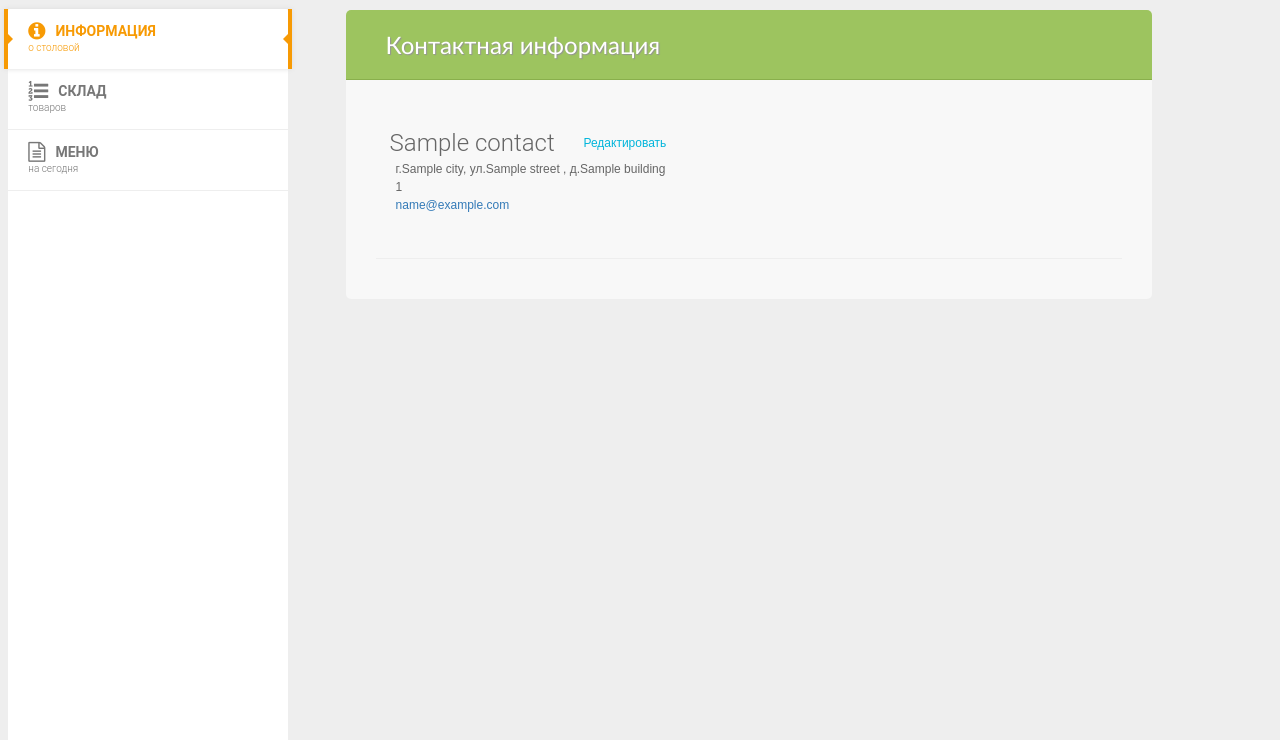
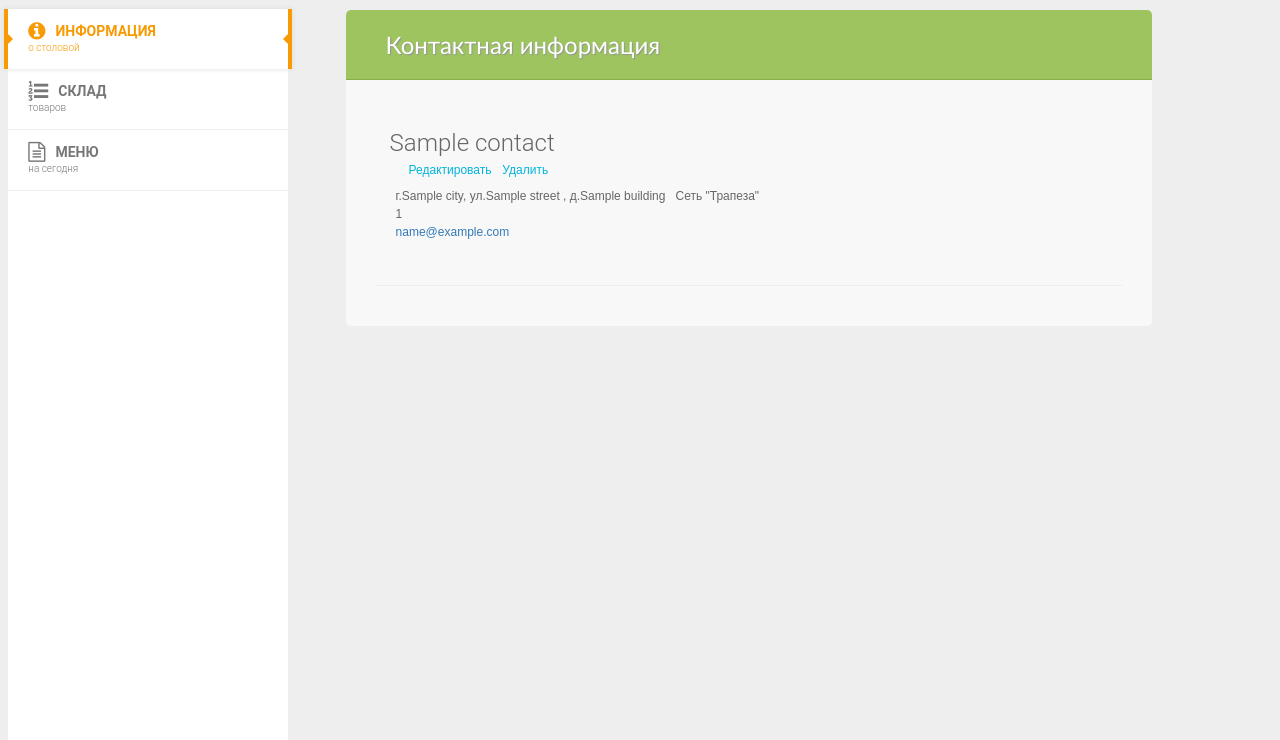
Before and after one commit to Alicegaz/SmartCanteen, a Django app: template blog/templates/blog_templates/contacts.html in a window 1280 px wide. Shown: the part 60-800 px from the top of the page. Run offline with Django 3.2, Linux system fonts and the light colour scheme; the template is opened without the code that fills it: most values are stand-ins (such as "Sample title", 1, 10 or a date in 2020); some libraries are stand-ins or nearby versions.

Commit message:
may need some debug

```diff
--- a/blog/templates/blog_templates/contacts.html
+++ b/blog/templates/blog_templates/contacts.html
@@ -16,7 +16,7 @@
             vertical-align: middle;
             text-align: center;
             font-size: 20px;
-            color: #41b1d6 !important;
+            color: #41b1d6!important;
             text-transform: uppercase;
             text-decoration: none;
             line-height: 1.3;
@@ -40,40 +40,37 @@
             vertical-align: middle;
             text-align: center;
             font-size: 20px;
-            color: #41b1d6 !important;
+            color: #41b1d6!important;
             text-transform: uppercase;
             text-decoration: none;
             line-height: 1.3;
         }
             .kontora-empty-box .n-p .n-p-link:hover {
-            color: #1f57a8 !important;
+            color: #1f57a8!important;
         }
-        .n-h-p {
+            .n-h-p{
                 padding-right: 25%;
             }
-        a.gray-link {
+            a.gray-link{
                 margin-left: 10px;
                 font-size: 25px;
             }
-        p.descr.mt15.fs12.gray {
+            p.descr.mt15.fs12.gray{
                 margin-left: 108px;
                 margin-top: 24px;
                 font-size: 15px;
             }
-        div.row.carousel-holder .col-md-12 {
+            div.row.carousel-holder .col-md-12{
                 padding-left: 30px;
             }
-        .smart-green {
-            height: unset !important;
-        }
-        .del {
-            height: 30px;
+            .del{
+                height:30px;
                 padding-top: 13px;
-            padding-bottom: 13px;
+                padding-bottom:13px;
                 text-align: center;
             }
-        .del2 {
-            height: 30px;
+            .del2{
+                height:30px;
                 padding-top: 12px;
                 padding-bottom: 13px;
                 text-align: center;
@@ -91,7 +88,8 @@
             line-height: 120%;
         }
             .control-link.edit- {
-            padding-left: 18px;
+            /*padding-left: 18px;*/
+                padding-left:0;
         }
             .kontora-content ul.contacts {
             margin: 0 0 1em 25px;
@@ -99,7 +97,7 @@
             .kontora-content .contacts {
                 position: relative;
                 padding: 0;
-            margin: 0 0 1em 0 !important;
+                margin: 0 0 1em 0!important;
             }
             .type-2-skin .kontora-box .contacts li {
                 font-size: 12px;
@@ -155,7 +153,7 @@
             .kontora-content .contacts {
                 position: relative;
                 padding: 0;
-            margin: 0 0 1em 0 !important;
+                margin: 0 0 1em 0!important;
             }
             .kontora-content ul {
                 margin: 0 0 15px;
@@ -169,7 +167,7 @@
                 font-size: 12px;
             }
                 .control-link.edit- {
-            padding-left: 18px;
+                padding-left: 0px;
             }
                 .control-link {
                 position: relative;
@@ -178,8 +176,8 @@
             .edit-icons, .copy-icons, .control-link, .edit-rubric-icon {
                 display: inline-block;
                 vertical-align: middle;
-            font: normal 12px/14px Arial, sans-serif;
-            color: #00b5db !important;
+                font: normal 12px/14px Arial,sans-serif;
+                color: #00b5db!important;
                 text-decoration: none;
                 text-transform: none;
                 cursor: pointer;
@@ -187,14 +185,14 @@
                 .kontora-content .contacts {
                 position: relative;
                 padding: 0;
-            margin: 0 0 1em 0 !important;
+                margin: 0 0 1em 0!important;
             }
                 .contacts li {
                 padding: 10px 0 2px 20px;
                 position: relative;
             }
             .pl0 {
-            padding-left: 0 !important;
+                padding-left: 0!important;
             }
                 .type-2-skin .kontora-box .contacts li {
                 font-size: 12px;
@@ -218,16 +216,16 @@
             .type-2-skin .kontora-box .contacts li {
                 font-size: 12px;
                 }
-        html, body, .page-container {
+            html, body, .page-container{
                      height: 100% !important;
                  }
-        .smart-green {
-            height: auto !important;
+            footer{
+                display: none;
             }
     </style>
 
-    <meta content="hRYP4K4BnFBWWA7hE9dogowAUkY4YgmYw9uxjNcRdCA=" name="csrf-token"/>
-    <link href="http://thefavicongallery.com/g/u/guuui.com.ico" rel="shortcut icon" type="image"/>
+<meta content="hRYP4K4BnFBWWA7hE9dogowAUkY4YgmYw9uxjNcRdCA=" name="csrf-token" />
+<link href="http://thefavicongallery.com/g/u/guuui.com.ico" rel="shortcut icon" type="image" />
 <link href="http://lider-mobile.blizko.ru/sales" rel="canonical">
 {% endblock %}
 {% block content %}
@@ -270,17 +268,22 @@
                                 {% else %}
                                 У офиса нет названия
                         {% endif %}
-                <a class="control-link edit- js-ga-contacts-edit-office" href="{% url 'contact_edit' pk=contact.pk %}"
-                   title="Редактировать офис">
+                        <p>
+                            <a class="control-link edit- js-ga-contacts-edit-office" href="{% url 'contact_edit' pk=contact.pk %}" title="Редактировать офис">
                               Редактировать
                             </a>
+                            <a class="control-link edit- js-ga-contacts-edit-office" href="{% url 'contacts_remove' pk=contact.pk %}" onclick="return confirmDelete();" title="Удалить">
+                              Удалить
+                            </a>
+                        </p>
                     </h3>
                     <ul class="contacts">
                         <li class="pl0">
                         </li>
+
                         <li class="address">
-{#                    г Альметьевск, ул. Бигаш, д. 125#}
-                    г.{{ contact.city }}, ул.{{ contact.street }} , д.{{ contact.building }} &nbsp;
+                            г.{{contact.city  }}, ул.{{ contact.street }} , д.{{ contact.building }} &nbsp;
+                            Сеть &quot;Трапеза&quot;
                             <br>
                         </li>
                         <li class="phone-">
@@ -289,15 +292,16 @@
                         </li>
 
                         <li class="link-site">
-                    <a href="" class="js-ga-company-site-link" rel="" target="_blank"
-                       title="{{ contact.email }}">{{ contact.email }}</a>
+                            <a href="" class="js-ga-company-site-link" rel="" target="_blank" title="{{ contact.email }}">{{ contact.email }}</a>
                         </li>
                     </ul>
 
                         </div>
+            </div>
                         <br>
-        <hr align="center" width="100%" color="grey"/>
+            <hr align="center" width="100%" color="grey" />
 {% endfor %}
+    </div>
     </div>
 {% endblock %}
 
@@ -307,7 +311,7 @@
     <script type="text/javascript" src="{% static 'javascripts/gnmenu.js' %}"></script>
     <script type="text/javascript">
         function confirmDelete() {
-            if (confirm("Вы уверены, что хотите удалить акцию?")) {
+            if (confirm("Вы уверены, что хотите удалить адрес?")) {
                 return true;
             }
             else {
@@ -317,8 +321,8 @@
     </script>
     {% include 'javascripts.html' %}
      <script>
-        $(function () {
-            $(window).scroll(function () {
+     $(function(){
+    $(window).scroll(function() {
         var top = $(document).scrollTop();
         if (top < 100) $(".floating").css({top: '0', position: 'relative'});
         else $(".floating").css({top: '10px', position: 'fixed'});
```
Lines whose indentation alone changed are shown as unchanged.
